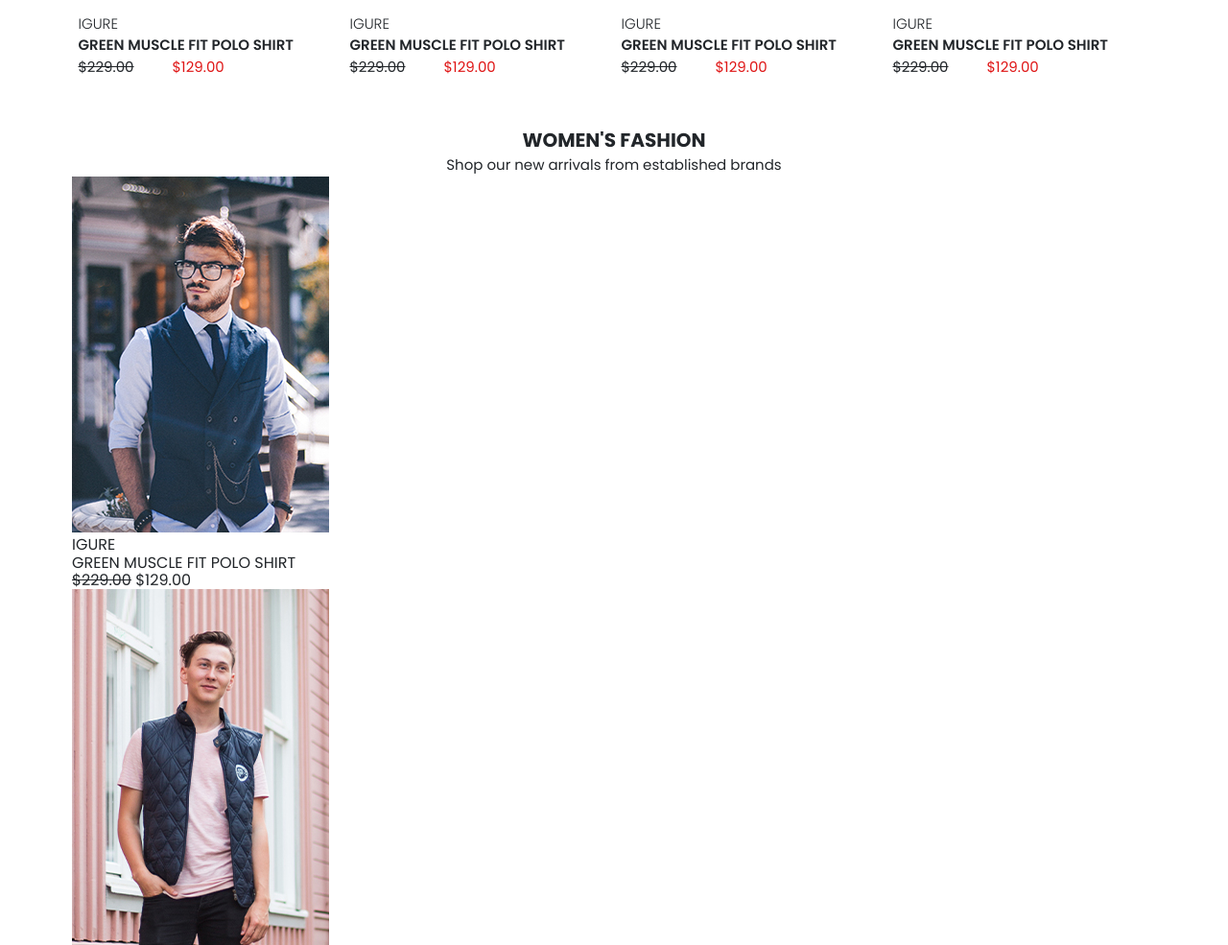
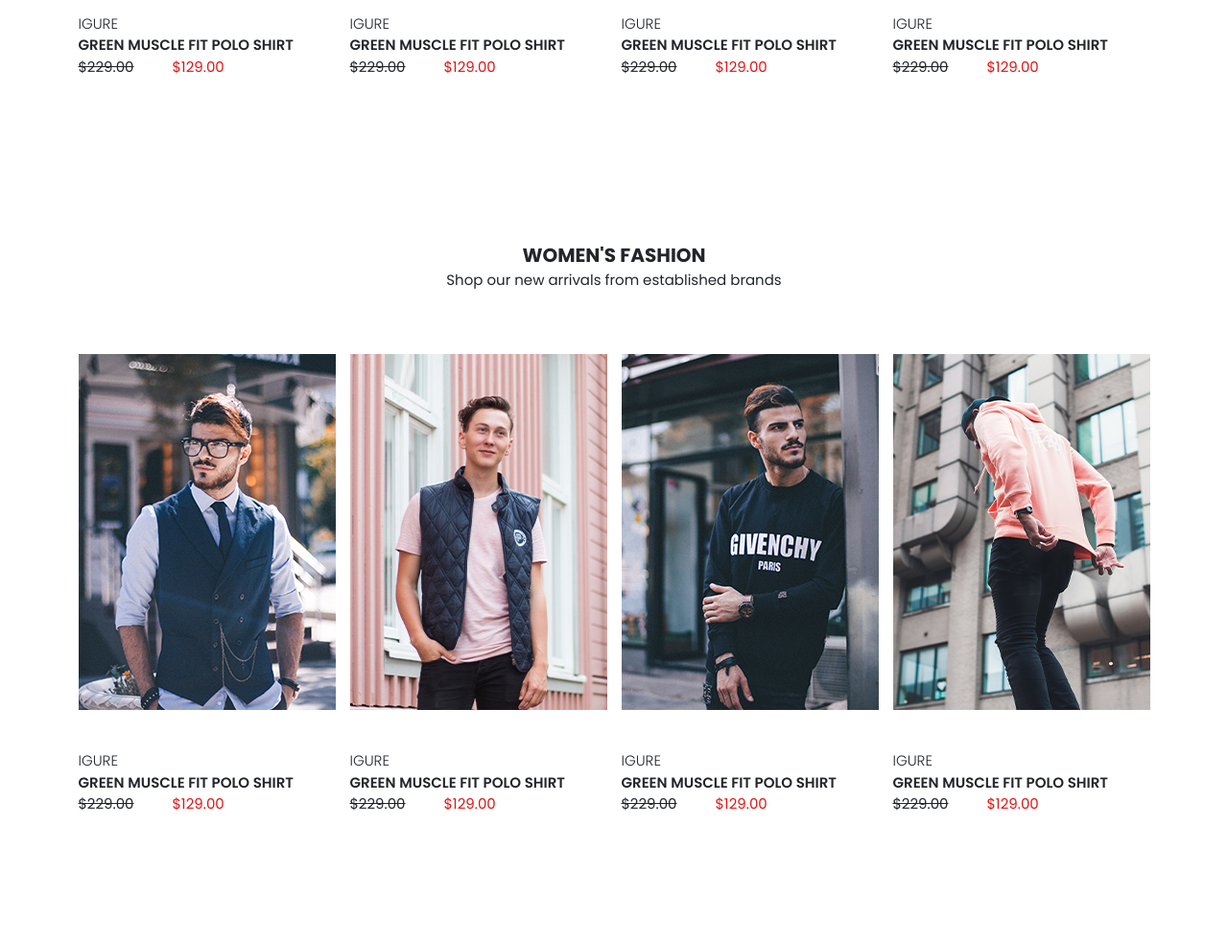
Before and after one commit to LysiukOleksandr/Fashion-Landing-Page, a website: page app/index.html in a window 1280 px wide. Shown: the part 2180-3165 px from the top of the page at 96% size. After the commit the page ends 3080 px from the top, so only its background shows below. Drawn offline with Linux system fonts and the light colour scheme.

Commit message:
mens(scss)

```diff
--- a/app/scss/style.scss
+++ b/app/scss/style.scss
@@ -443,3 +443,57 @@ li {
     }
   }
 }
+
+// mens
+
+.mens {
+  padding: 120px 15px 50px 15px;
+  @media screen and(max-width:400px) {
+    padding: 30px 15px 30px 15px;
+  }
+
+  &__body {
+    display: grid;
+    grid-template-columns: repeat(auto-fit, minmax(200px, 268px));
+    column-gap: 15px;
+    row-gap: 15px;
+    margin: 65px auto 0 auto;
+    justify-content: center;
+    @media screen and(max-width:400px) {
+      row-gap: 30px;
+    }
+  }
+  &__item {
+    &-img {
+      width: 100%;
+      img {
+        width: 100%;
+        height: auto;
+        object-fit: cover;
+      }
+    }
+    &-info {
+      margin-top: 38px;
+    }
+    &-title {
+      @include font(15px, 300, 22.5px);
+      text-transform: uppercase;
+    }
+    &-name {
+      @include font(15px, 600, 22.5px);
+      text-transform: uppercase;
+      max-width: 225px;
+    }
+    &-flex {
+      display: flex;
+    }
+    &-del {
+      @include font(15px, 400, 22.5px);
+    }
+    &-price {
+      @include font(15px, 400, 22.5px);
+      color: rgb(223, 22, 22);
+      margin-left: 40px;
+    }
+  }
+}
```
Also changed, not shown: app/css/style.min.css.
